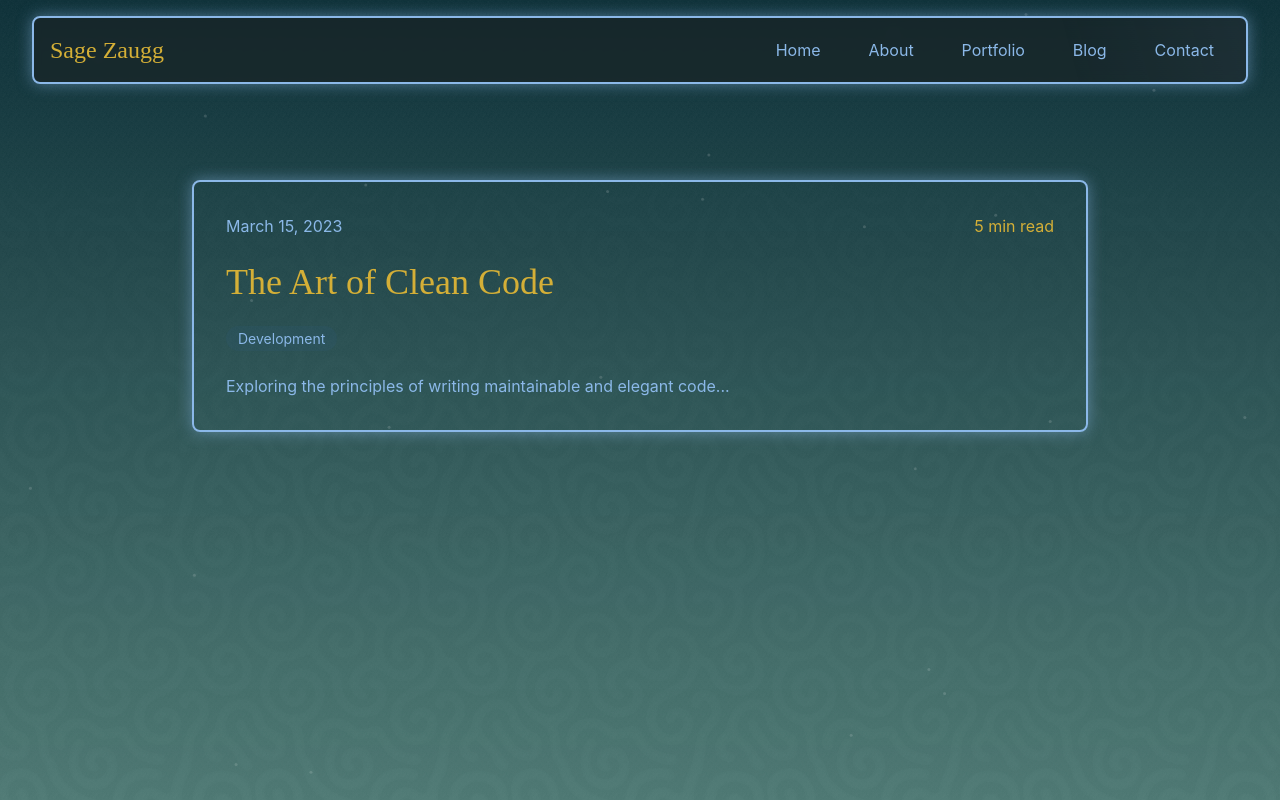
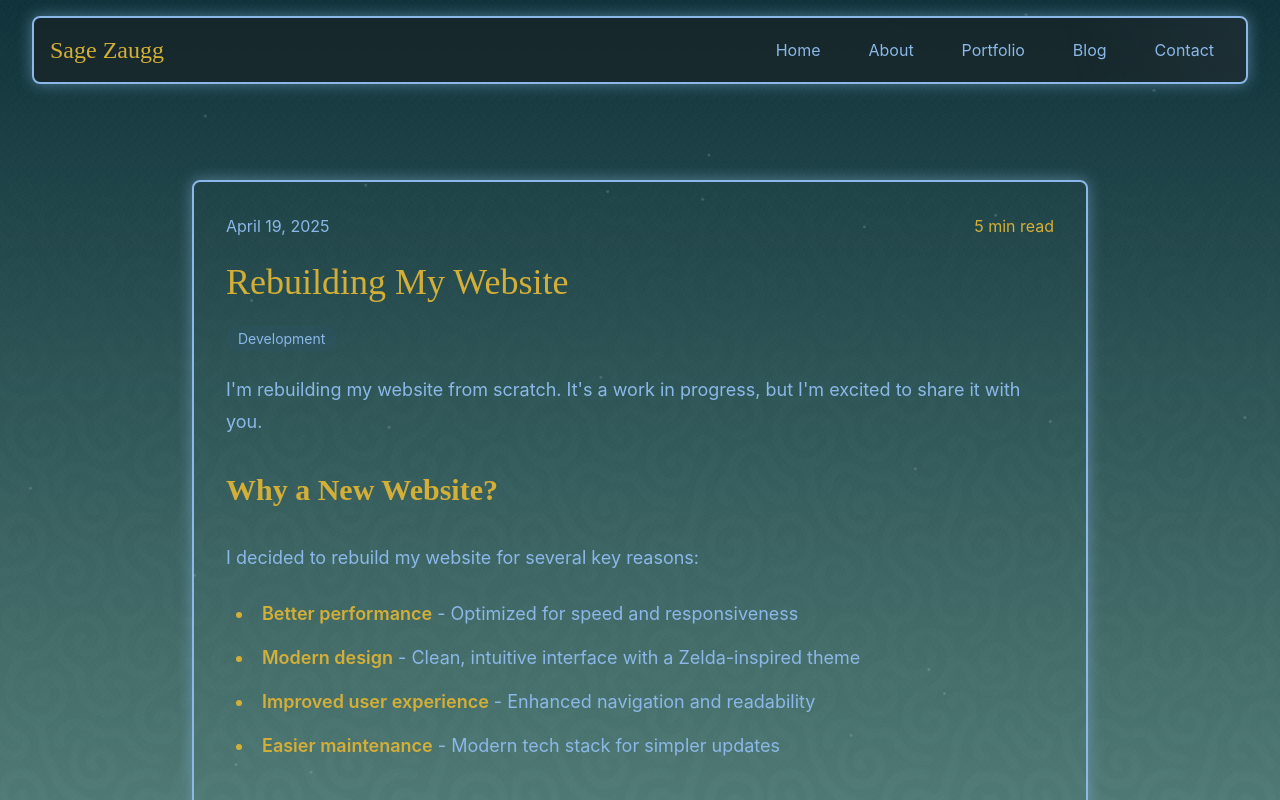
Before and after one commit to sagezaugg/sagezaugg.com, a React (Create React App) app: page /blog/0 in a window 1280 px wide. Built offline with nearby package versions, Linux system fonts and the light colour scheme.

Commit message:
Add react-markdown for rendering blog post content; update BlogPost component to include markdown support and enhance styling with Tailwind CSS typography plugin

```diff
--- a/package.json
+++ b/package.json
@@ -18,6 +18,7 @@
     "framer-motion": "^12.7.2",
     "react": "^18.2.0",
     "react-dom": "^18.2.0",
+    "react-markdown": "^10.1.0",
     "react-router-dom": "^6.22.0",
     "react-scripts": "5.0.1",
     "tsparticles": "^3.8.1",
@@ -49,6 +50,7 @@
     ]
   },
   "devDependencies": {
+    "@tailwindcss/typography": "^0.5.16",
     "autoprefixer": "^10.4.21",
     "postcss": "^8.4.35",
     "tailwindcss": "^3.4.1"
--- a/src/pages/BlogPost.tsx
+++ b/src/pages/BlogPost.tsx
@@ -1,6 +1,7 @@
 import React from "react";
 import { useParams } from "react-router-dom";
 import { BLOG_POSTS } from "../utils/blogConstants";
+import ReactMarkdown from "react-markdown";
 
 const BlogPost: React.FC = () => {
   const { postId } = useParams<{ postId: string }>();
@@ -37,9 +38,11 @@ const BlogPost: React.FC = () => {
           </span>
         </div>
 
-        <div className="prose prose-invert max-w-none">
-          <p className="text-zelda-light-blue">{post.excerpt}</p>
-          {/* Add more content here as needed */}
+        <div className="prose prose-lg max-w-none">
+          <p className="text-zelda-light-blue mb-8">{post.excerpt}</p>
+          <div className="prose prose-lg max-w-none">
+            <ReactMarkdown>{post.body}</ReactMarkdown>
+          </div>
         </div>
       </article>
     </div>
--- a/src/utils/blogConstants.ts
+++ b/src/utils/blogConstants.ts
@@ -4,30 +4,34 @@ export interface BlogPost {
   excerpt: string;
   readTime: string;
   category: string;
+  body: string;
 }
 
 export const BLOG_POSTS: BlogPost[] = [
   {
-    title: "The Art of Clean Code",
-    date: "March 15, 2023",
+    title: "Rebuilding My Website",
+    date: "April 19, 2025",
     excerpt:
-      "Exploring the principles of writing maintainable and elegant code...",
+      "I'm rebuilding my website from scratch. It's a work in progress, but I'm excited to share it with you.",
     readTime: "5 min read",
     category: "Development",
-  },
-  {
-    title: "Building Scalable Systems",
-    date: "February 28, 2023",
-    excerpt:
-      "A deep dive into architectural patterns for scalable applications...",
-    readTime: "8 min read",
-    category: "Architecture",
-  },
-  {
-    title: "The Future of Web Development",
-    date: "January 10, 2023",
-    excerpt: "Predictions and insights about upcoming web technologies...",
-    readTime: "6 min read",
-    category: "Technology",
+    body: `## Why a New Website?
+
+I decided to rebuild my website for several key reasons:
+
+* **Better performance** - Optimized for speed and responsiveness
+* **Modern design** - Clean, intuitive interface with a Zelda-inspired theme
+* **Improved user experience** - Enhanced navigation and readability
+* **Easier maintenance** - Modern tech stack for simpler updates
+
+## Tech Stack
+
+The new website is built with modern technologies:
+
+* **React** - For building interactive UI components
+* **TypeScript** - Adding type safety to the codebase
+* **Tailwind CSS** - For beautiful, responsive styling
+
+Stay tuned for more updates as the development progresses! Feel free to [check out the repository](https://github.com/sagezaugg/sagezaugg.com) to see the progress.`,
   },
 ];
--- a/tailwind.config.js
+++ b/tailwind.config.js
@@ -27,7 +27,47 @@ module.exports = {
           '100%': { boxShadow: '0 0 20px rgba(139, 184, 232, 0.8)' },
         },
       },
+      typography: (theme) => ({
+        DEFAULT: {
+          css: {
+            color: theme('colors.zelda-light-blue'),
+            h1: {
+              color: theme('colors.zelda-gold'),
+              fontFamily: theme('fontFamily.serif').join(', '),
+            },
+            h2: {
+              color: theme('colors.zelda-gold'),
+              fontFamily: theme('fontFamily.serif').join(', '),
+            },
+            h3: {
+              color: theme('colors.zelda-gold'),
+              fontFamily: theme('fontFamily.serif').join(', '),
+            },
+            strong: {
+              color: theme('colors.zelda-gold'),
+            },
+            a: {
+              color: theme('colors.zelda-teal'),
+              '&:hover': {
+                color: theme('colors.zelda-gold'),
+              },
+            },
+            li: {
+              color: theme('colors.zelda-light-blue'),
+            },
+            ul: {
+              li: {
+                '&::marker': {
+                  color: theme('colors.zelda-gold'),
+                },
+              },
+            },
+          },
+        },
+      }),
     },
   },
-  plugins: [],
+  plugins: [
+    require('@tailwindcss/typography'),
+  ],
 }
```
Also changed, not shown: 1 other file (tests, documents, lock files or other folders).
